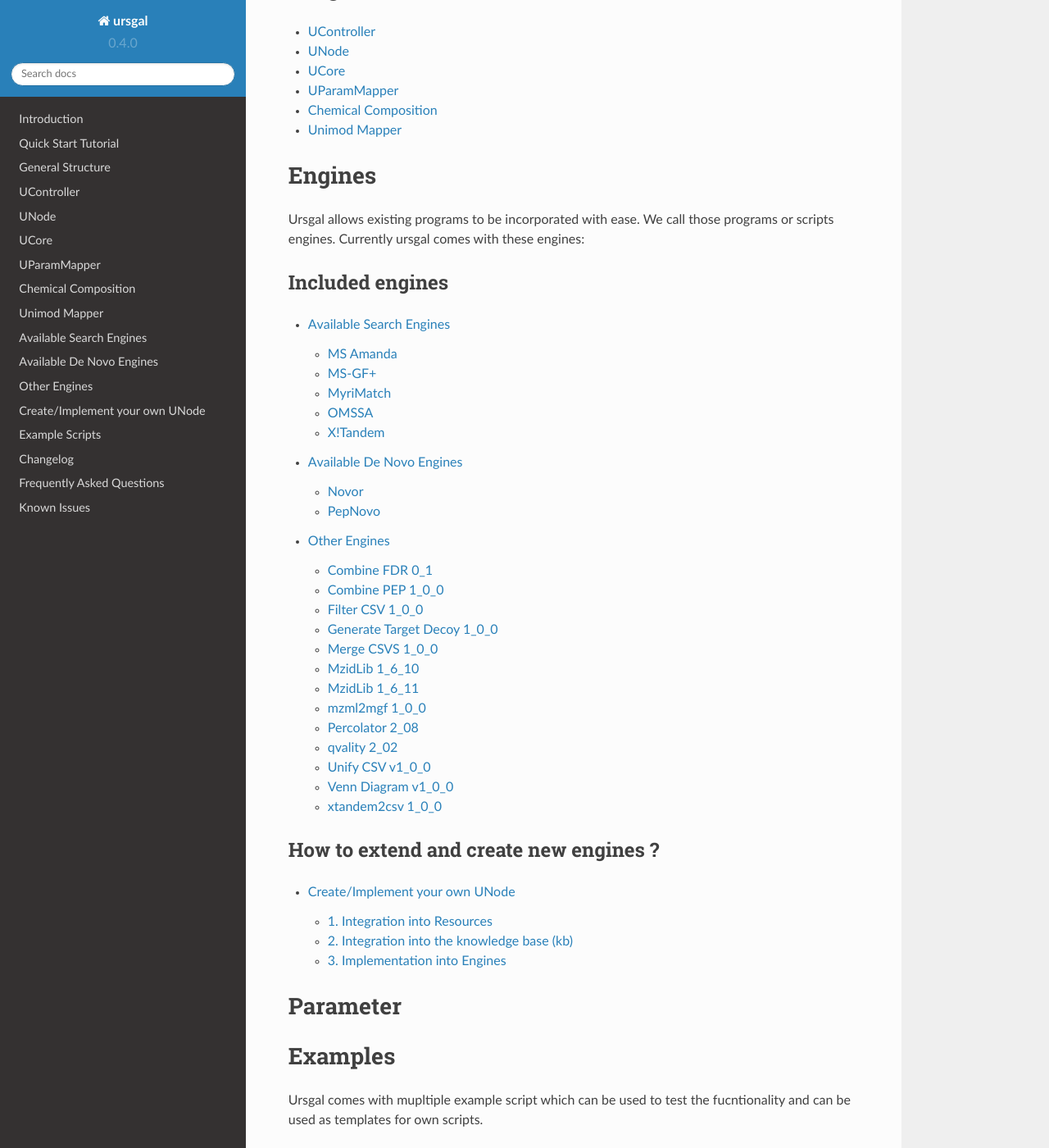
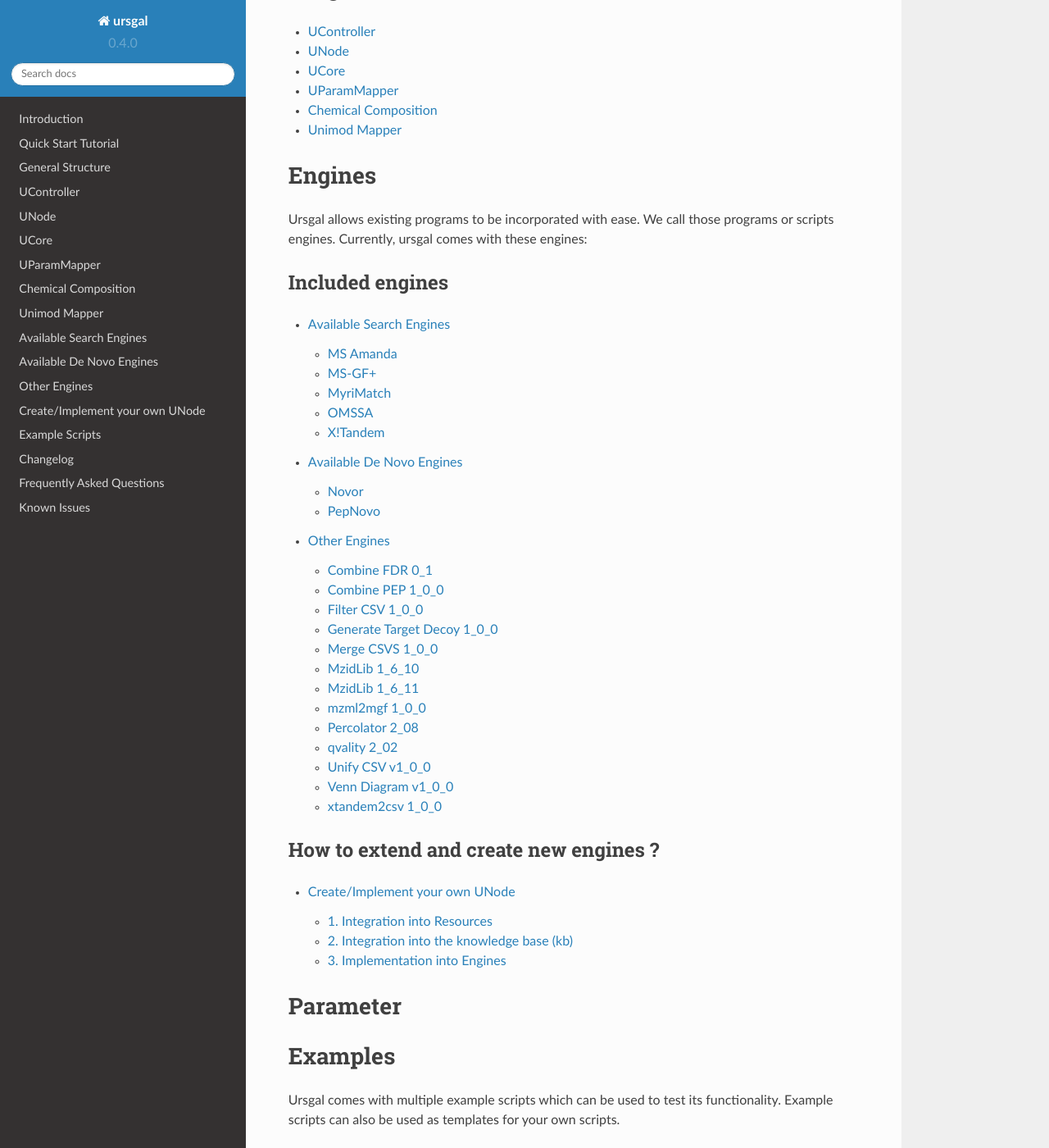
Before and after one commit to ursgal/ursgal, a Sphinx documentation site: the page built from docs/source/index.txt, in a window 1280 px wide and 1400 px high, scrolled down 1062 px. Shown: the whole window at 82% size. Built offline with Sphinx 7.4.7 and the Read the Docs theme 2.0.0, drawn with Linux system fonts in a browser that asks for light colours; pages that are not in the unit, such as notebooks, are missing from menus.

Commit message:
fixed some typos

```diff
--- a/docs/source/index.txt
+++ b/docs/source/index.txt
@@ -50,7 +50,7 @@
 =======
 
 Ursgal allows existing programs to be incorporated with ease. We call those
-programs or scripts engines. Currently ursgal comes with these engines:
+programs or scripts engines. Currently, ursgal comes with these engines:
 
 Included engines
 ----------------
@@ -82,8 +82,8 @@
 Examples
 ========
 
-Ursgal comes with mupltiple example script which can be used to test the
-fucntionality and can be used as templates for own scripts.
+Ursgal comes with multiple example scripts which can be used to test its functionality.
+Example scripts can also be used as templates for your own scripts.
 
 .. toctree::
    :maxdepth: 2
```
